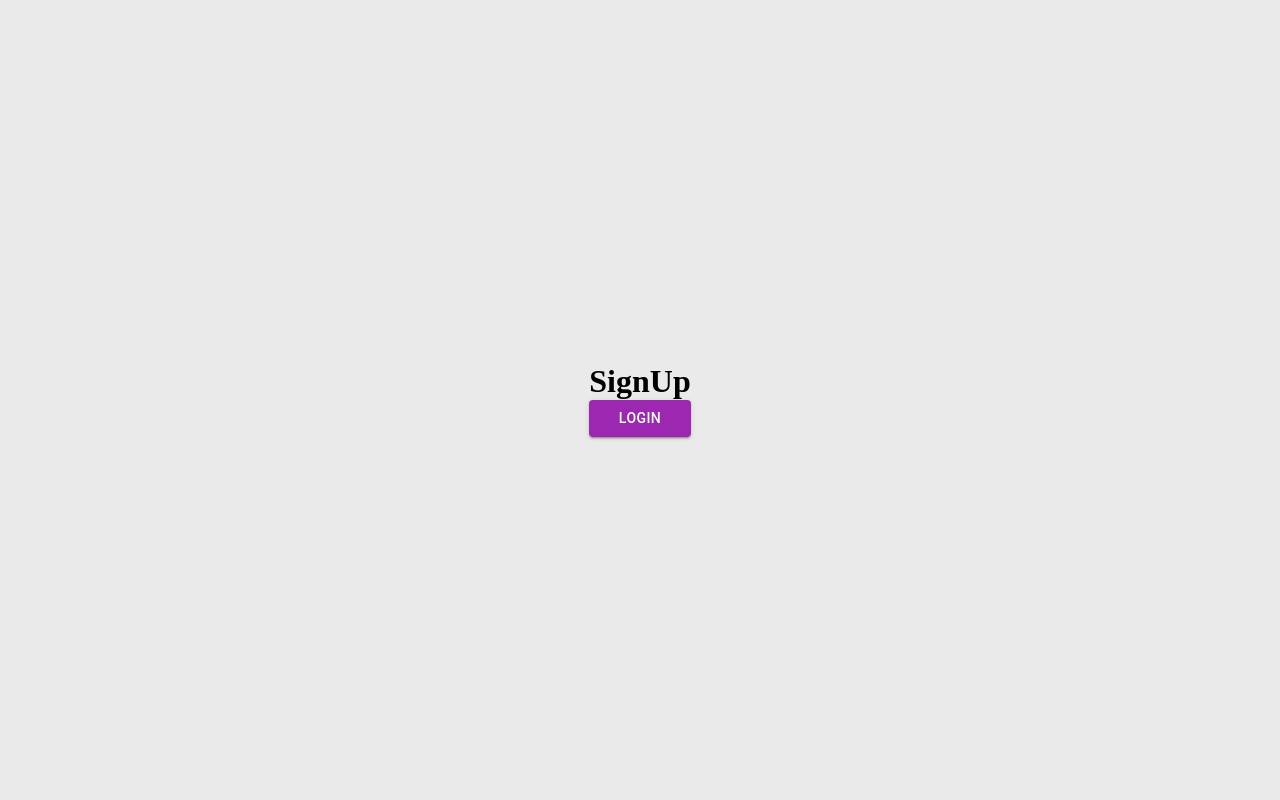
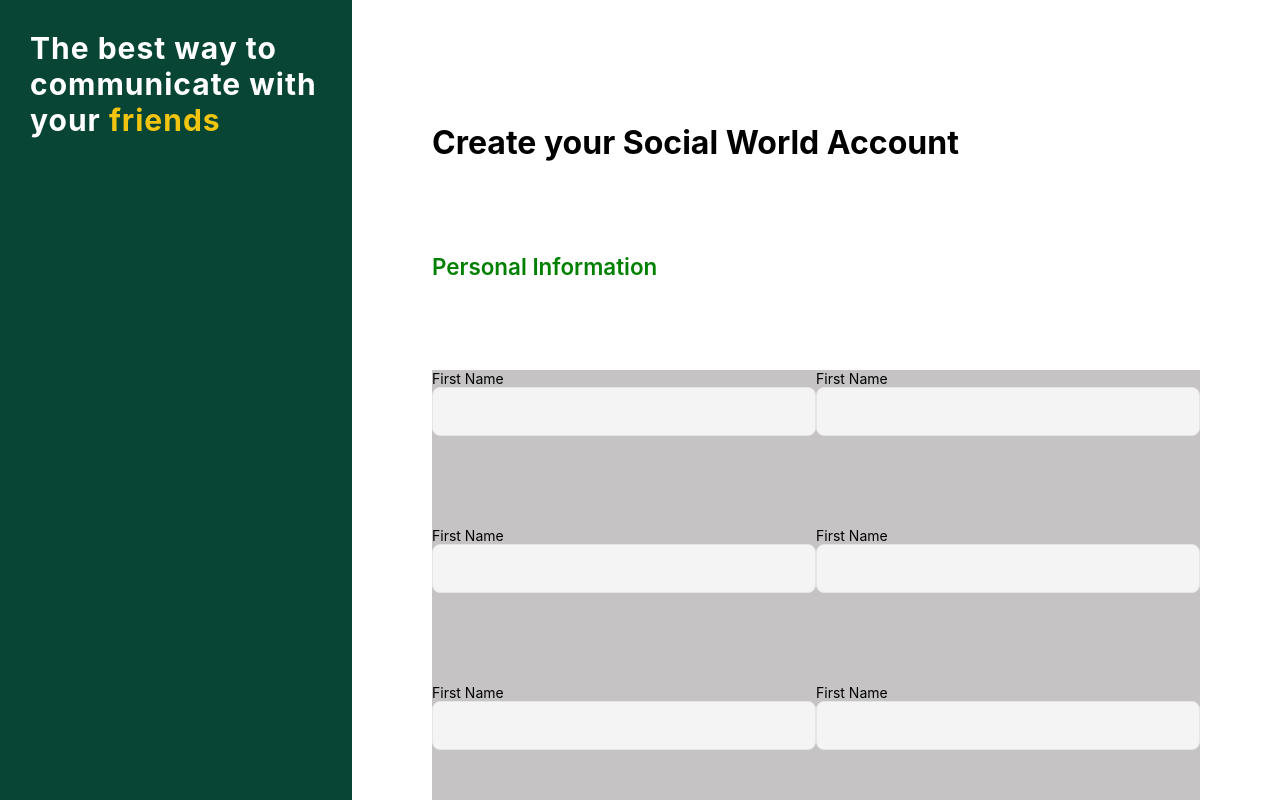
Before and after one commit to RuhamaMalik/social-app, a React (Create React App) app in the folder social-app/: page /signup in a window 1280 px wide. Shown: the top 800 px of the page. Built offline with nearby package versions, Linux system fonts and the light colour scheme.

Commit message:
create signup page

```diff
--- a/social-app/src/pages/signIn/SignIn.jsx
+++ b/social-app/src/pages/signIn/SignIn.jsx
@@ -1,13 +1,17 @@
-import './SignIn.css';
+import { useState } from 'react';
+import styles from './SignIn.module.css';
 import {Link} from 'react-router-dom'
 const SignIn = () => {
+    const [email, setEmail] = useState('');
+    const [password, setPassword] = useState('');
+
     return (
         <>
-
+<div className={styles.main}>
             <form action="">
-                <h1>Sign in</h1>
-                <input type="text" placeholder='Enter your email' />
-                <input type="password" placeholder='Enter your password' />
+                <h1 className={styles.heading}>Sign in</h1>
+                <input type="text" value={email} onChange={(e)=>setEmail(e.target.value)} placeholder='Enter your email' />
+                <input type="password" value={password} onChange={(e)=>setPassword(e.target.value)} placeholder='Enter your password' />
                 <button>Sign in</button>
                 <a href="#">Forgot your password?</a>
                 <div className="gray-bar"></div>
@@ -15,6 +19,7 @@
                <Link to='/signup' > <button>Create your account</button> </Link>
             </form>
 
+            </div>
         </>
     )
 }
--- a/social-app/src/pages/signIn/SignIn.css
+++ b/social-app/src/pages/signIn/SignIn.module.css
@@ -1,4 +1,4 @@
-body {
+.main {
     background-color: rgb(234, 234, 234);
     height: 100vh;
     width: 100vw;
@@ -21,7 +21,7 @@
     justify-content: space-between;
 }
 
-h1 {
+.heading {
     font-family: initial;
 }
 
--- a/social-app/src/pages/signup/Signup.jsx
+++ b/social-app/src/pages/signup/Signup.jsx
@@ -1,14 +1,71 @@
-import './Signup.css';
-import {Button} from '@mui/material'
+import styles from './Signup.module.css';
+import signUp from '../../assets/images/signUp.svg'
+import { Button } from '@mui/material'
 const Signup = () => {
   return (
     <>
+      <div className={styles.main}>
 
-    <h1>SignUp</h1>
+        <div className={styles.greenbox}>
+          <h1>The best way to communicate with your <span>friends</span></h1>
+          <img src={signUp} alt="" />
+        </div>
+
+        <div className={styles.form}>
+          <h1>Create your Social World Account</h1>
+          <p>Personal Information</p>
+
+          <div className={styles.inputs}>
+            <p>First Name</p>
+            <input type="text" />
+          </div>
+
+          <div className={styles.inputs}>
+            <p>First Name</p>
+            <input type="text" />
+          </div>
+
+          <div className={styles.inputs}>
+            <p>First Name</p>
+            <input type="text" />
+          </div>
+
+          <div className={styles.inputs}>
+            <p>First Name</p>
+            <input type="text" />
+          </div>
+
+          <div className={styles.inputs}>
+            <p>First Name</p>
+            <input type="text" />
+          </div>
+
+          <div className={styles.inputs}>
+            <p>First Name</p>
+            <input type="text" />
+          </div>
+
+          <div className={styles.inputs}>
+            <p>First Name</p>
+            <input type="text" />
+          </div>
+
+          <div className={styles.inputs}>
+            <p>First Name</p>
+            <input type="text" />
+          </div>
+
+
+
+        </div>
+
+      </div>
+
+      {/* <h1>SignUp</h1>
     <Button variant="contained" color="secondary">
         Login
-    </Button>
-</>
+    </Button> */}
+    </>
   )
 }
 
--- /dev/null
+++ b/social-app/src/pages/signup/Signup.module.css
@@ -0,0 +1,56 @@
+.main{
+    display: flex;
+    align-items: center;
+    /* justify-content: space-between; */
+    height: 140vh;
+    /* min-height: 100vh;
+    max-width: auto; */
+    width: 100vw;
+}
+.greenbox{
+    width: 22em;
+    height: 100%;
+    background-color: rgb(8, 69, 52);
+    color: white;
+    display: flex;
+    flex-direction: column;
+    justify-content: space-between;
+}
+
+.greenbox h1{
+    margin: 1em ;
+   font-size: 30px;
+   letter-spacing: 1px;
+
+}
+.greenbox span{
+    color: rgb(241, 196, 15);
+}
+
+.greenbox img{
+    width: 90%;
+}
+
+.form{
+    width: 60%;
+    height: 78%;
+    /* background: #c5b4b4; */
+    margin: 0 auto;
+    display: grid;
+    grid-template-columns: repeat(2,1fr);
+    /* margin: 4em 0; */
+}
+
+.form h1{
+    grid-area: 1/1/2/-1;
+}
+.form>p{
+    font-size: 1.4em;
+    font-weight: 600;
+    color: green;
+    grid-area: 2/1/3/-1
+}
+
+.inputs{
+    background: #c5c3c3;
+}
```
Also changed, not shown: social-app/src/assets/images/signUp.svg (added), social-app/src/pages/signup/Signup.css (deleted).
